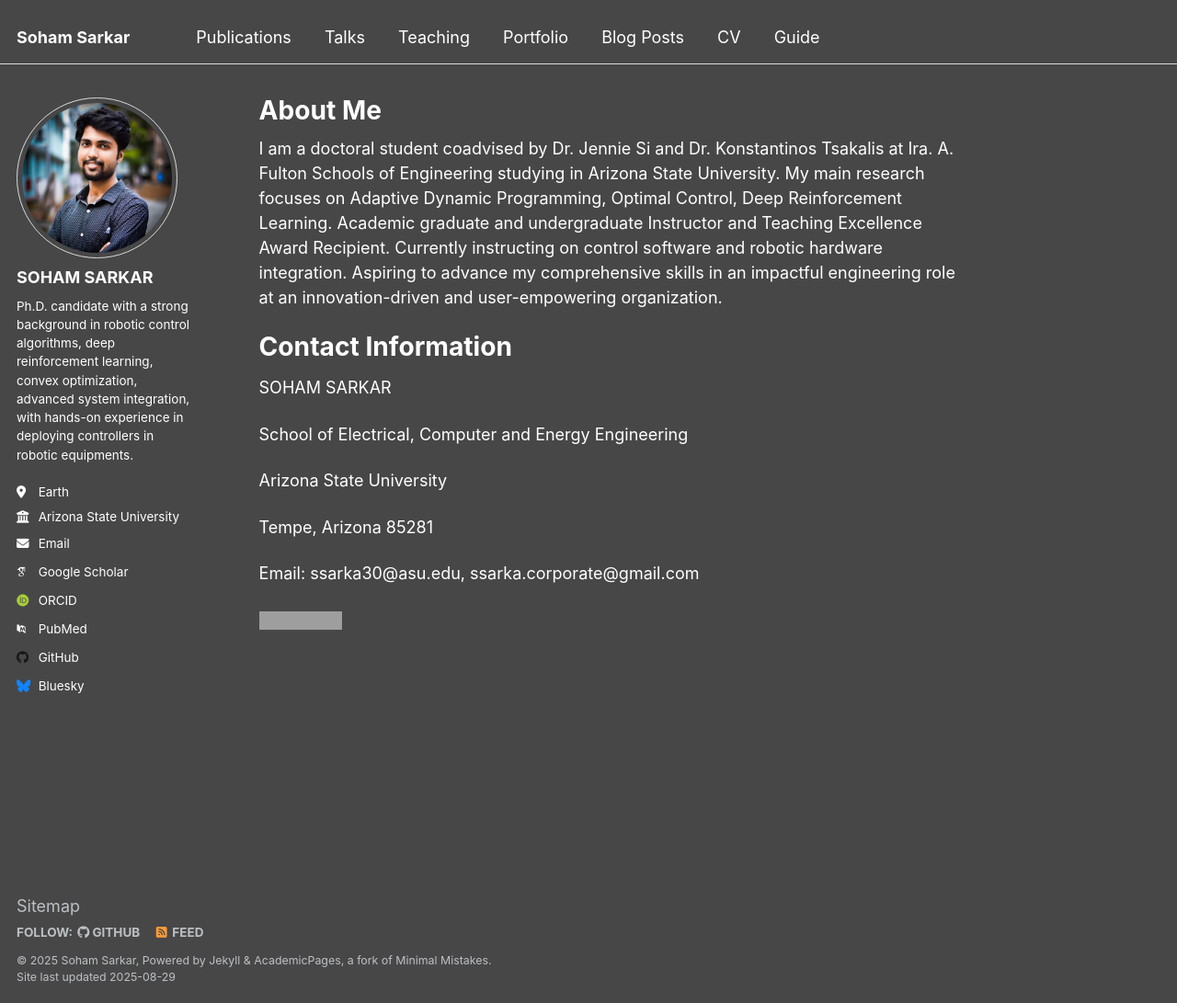
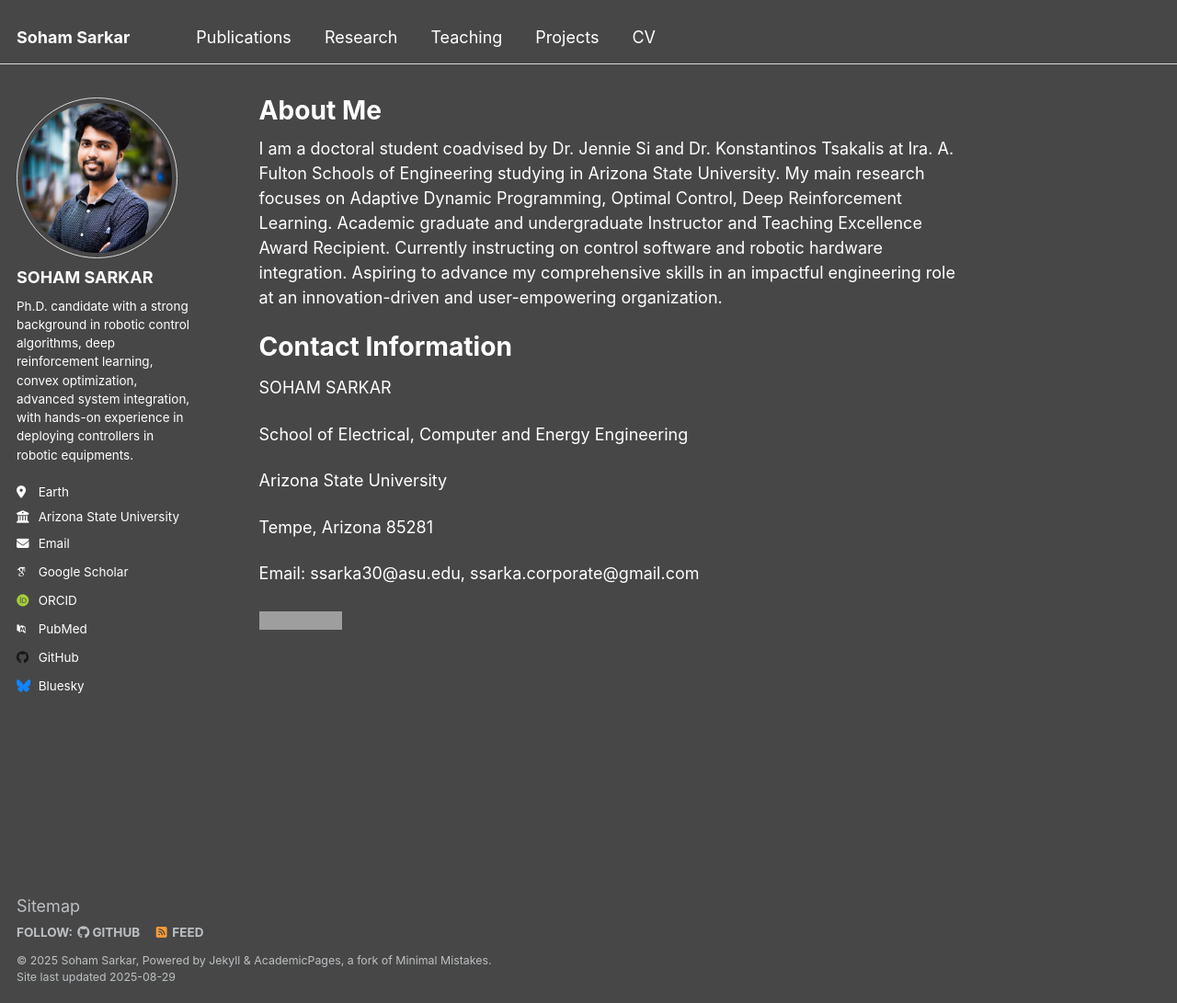
Before and after one commit to ssarka4894/ssarka4894.github.io, a Jekyll site: the page built from _pages/about.md, in a window 1280 px wide and 1091 px high. Shown: the whole window at 92% size. Built offline with Jekyll 4.4.1, drawn with Linux system fonts in a browser that asks for light colours; some web fonts are replaced; a script that is not in the unit is left out; grey boxes are pictures that could not be loaded.

Commit message:
Update navigation.yml

```diff
--- a/_data/navigation.yml
+++ b/_data/navigation.yml
@@ -8,21 +8,21 @@ main:
   - title: "Publications"
     url: /publications/
 
-  - title: "Talks"
+  - title: "Research"
     url: /talks/
 
   - title: "Teaching"
     url: /teaching/
 
-  - title: "Portfolio"
+  - title: "Projects"
     url: /portfolio/
 
-  - title: "Blog Posts"
-    url: /year-archive/
+  # - title: "Blog Posts"
+  #   url: /year-archive/
 
   - title: "CV"
     url: /files/sohamsarkar_resume.pdf
     external: true
 
-  - title: "Guide"
-    url: /markdown/
+  # - title: "Guide"
+  #  url: /markdown/
```
